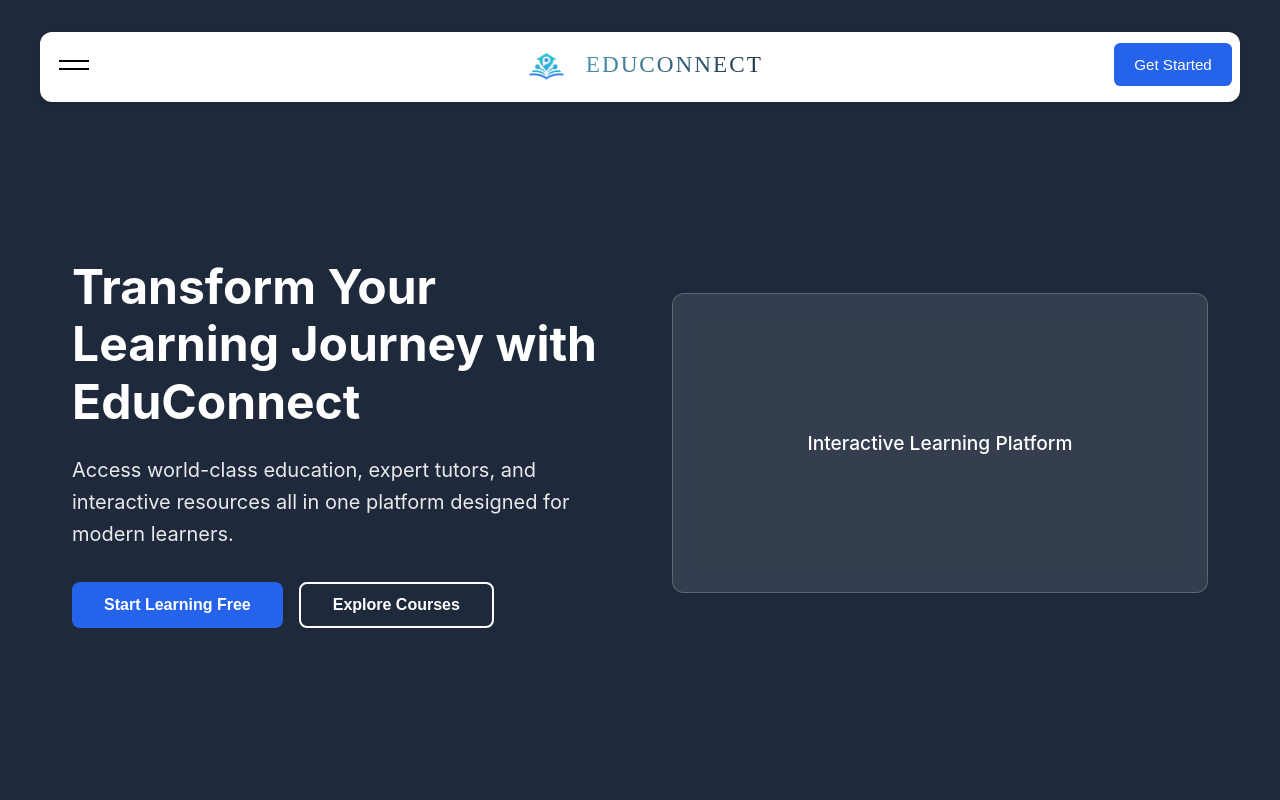
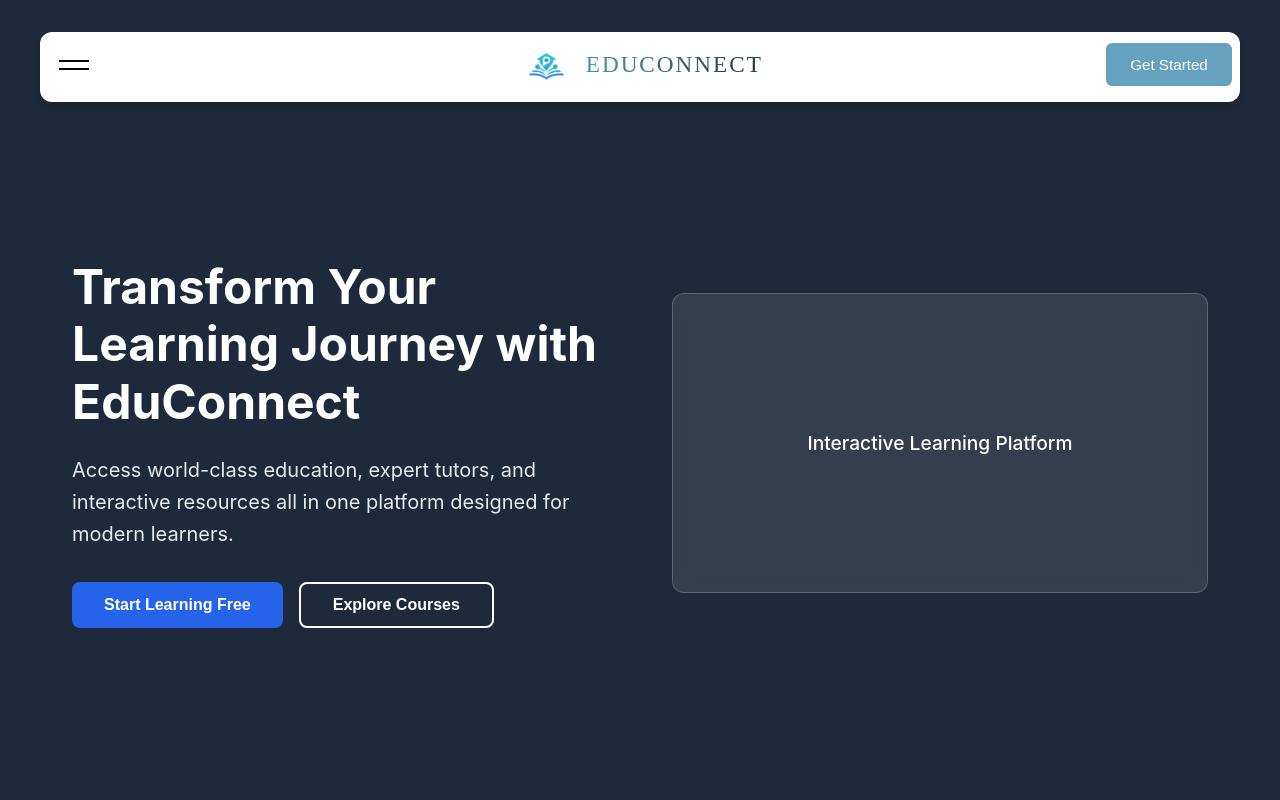
Before and after one commit to Javeria-Javaid/EduConnent, a React (Vite) app in the folder EduConnect/: page / in a window 1280 px wide. Shown: the top 800 px of the page. Built offline with nearby package versions, Linux system fonts and the light colour scheme.

Commit message:
header fixes

```diff
--- a/EduConnect/src/App.jsx
+++ b/EduConnect/src/App.jsx
@@ -63,7 +63,7 @@ function App() {
                 logoAlt="EduConnect"
                 items={navItems}
                 baseColor="#ffffff"
-                buttonBgColor="#2563eb"
+                buttonBgColor="#66a1be" // Make sure this is set
                 buttonTextColor="#ffffff"
             />
 
--- a/EduConnect/src/components/CardNav/CardNav.css
+++ b/EduConnect/src/components/CardNav/CardNav.css
@@ -98,21 +98,23 @@
 }
 
 .card-nav-cta-button {
-    background-color: #111;
+    background-color: #66a1be; /* Updated color */
     color: white;
     border: none;
     border-radius: calc(0.75rem - 0.35rem);
-    padding: 0 1.25rem;
+    padding: 0 1.5rem;
     height: 80%;
     font-weight: 500;
     cursor: pointer;
-    transition: background-color 0.3s ease;
+    transition: all 0.3s ease;
     align-items: center;
     font-size: 0.95rem;
 }
 
 .card-nav-cta-button:hover {
-    background-color: #333;
+    background-color: #374151; /* Darker shade for hover */
+    transform: translateY(-1px);
+    box-shadow: 0 4px 12px rgba(30, 41, 59, 0.3);
 }
 
 /* Card Content Area - Optimized for 5 items */
--- a/EduConnect/src/components/CardNav/CardNav.jsx
+++ b/EduConnect/src/components/CardNav/CardNav.jsx
@@ -11,8 +11,8 @@ const CardNav = ({
                      ease = 'power3.out',
                      baseColor = '#fff',
                      menuColor,
-                     buttonBgColor,
-                     buttonTextColor,
+                     buttonBgColor = '#1e293b', // Updated default color
+                     buttonTextColor = '#ffffff',
                      platformName = 'EduConnect'
                  }) => {
     const [isHamburgerOpen, setIsHamburgerOpen] = useState(false);
@@ -23,7 +23,7 @@ const CardNav = ({
 
     const calculateHeight = () => {
         const navEl = navRef.current;
-        if (!navEl) return 300; // Increased height for 5 cards
+        if (!navEl) return 300;
 
         const isMobile = window.matchMedia('(max-width: 768px)').matches;
         if (isMobile) {
@@ -53,14 +53,14 @@ const CardNav = ({
                 return topBar + contentHeight + padding;
             }
         }
-        return 300; // Increased default height for 5 cards
+        return 300;
     };
 
     const createTimeline = () => {
         const navEl = navRef.current;
         if (!navEl) return null;
 
-        gsap.set(navEl, { height: 70, overflow: 'hidden' }); // Match card-nav height
+        gsap.set(navEl, { height: 70, overflow: 'hidden' });
         gsap.set(cardsRef.current, { y: 50, opacity: 0 });
 
         const tl = gsap.timeline({ paused: true });
@@ -76,7 +76,7 @@ const CardNav = ({
             opacity: 1,
             duration: 0.4,
             ease,
-            stagger: 0.06 // Reduced stagger for more items
+            stagger: 0.06
         }, '-=0.1');
 
         return tl;
@@ -168,7 +168,6 @@ const CardNav = ({
                 </div>
 
                 <div className="card-nav-content" aria-hidden={!isExpanded}>
-                    {/* REMOVED .slice(0, 3) to show ALL items */}
                     {(items || []).map((item, idx) => (
                         <div
                             key={`${item.label}-${idx}`}
```
Also changed, not shown: EduConnect/src/components/Hero/Hero.css (added), EduConnect/src/components/Hero/Hero.jsx (added).
